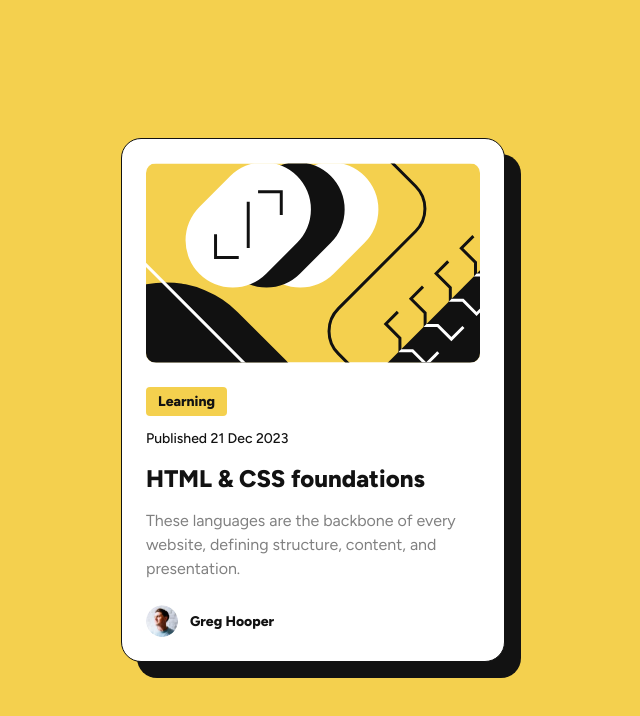
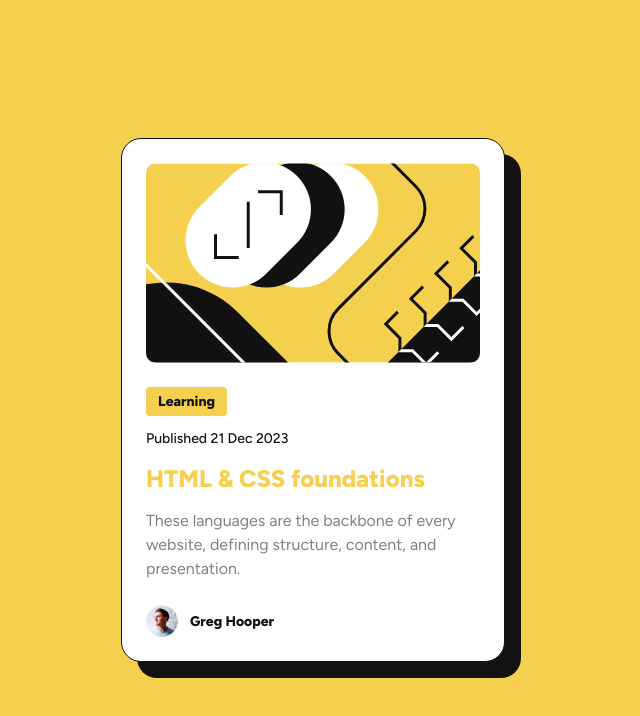
Before and after one commit to Algidaq/blog-card-test, a plain HTML site: page index.html in a window 1280 px wide. In both pictures the pointer is over the element 640 px from the left and 400 px from the top of the page. Shown: the whole page, without its empty margins (327-967 px from the left). Drawn offline with Linux system fonts and the light colour scheme.

Commit message:
card hover effect

```diff
--- a/style.css
+++ b/style.css
@@ -44,14 +44,18 @@ main {
   align-items: stretch;
   justify-content: flex-start;
   gap: 24px;
+  box-shadow: 8px 8px 0px 0px var(--black-color);
+  cursor: pointer;
+  transition: box-shadow 500ms;
+}
+
+.blog-card:hover {
   box-shadow: 16px 16px 0px 0px var(--black-color);
-  cursor: pointer;
 }
 
 @media screen and (max-width: 415px) {
   .blog-card {
     max-width: 327px;
-    box-shadow: 8px 8px 0px 0px var(--black-color);
   }
 }
 
@@ -108,7 +112,7 @@ main {
   cursor: pointer;
 }
 
-.blog-content .title:hover {
+.blog-card:hover .blog-content .title {
   color: var(--yellow-bg);
 }
 
```
